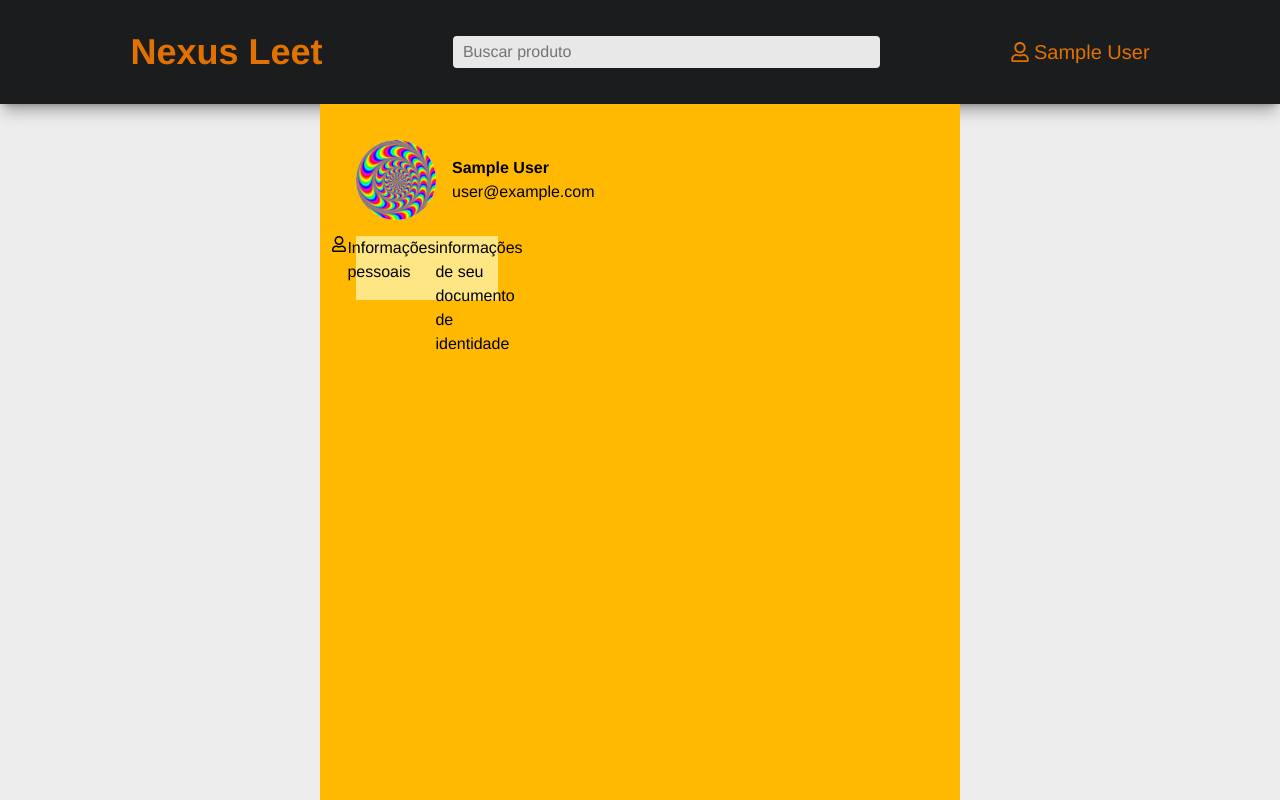
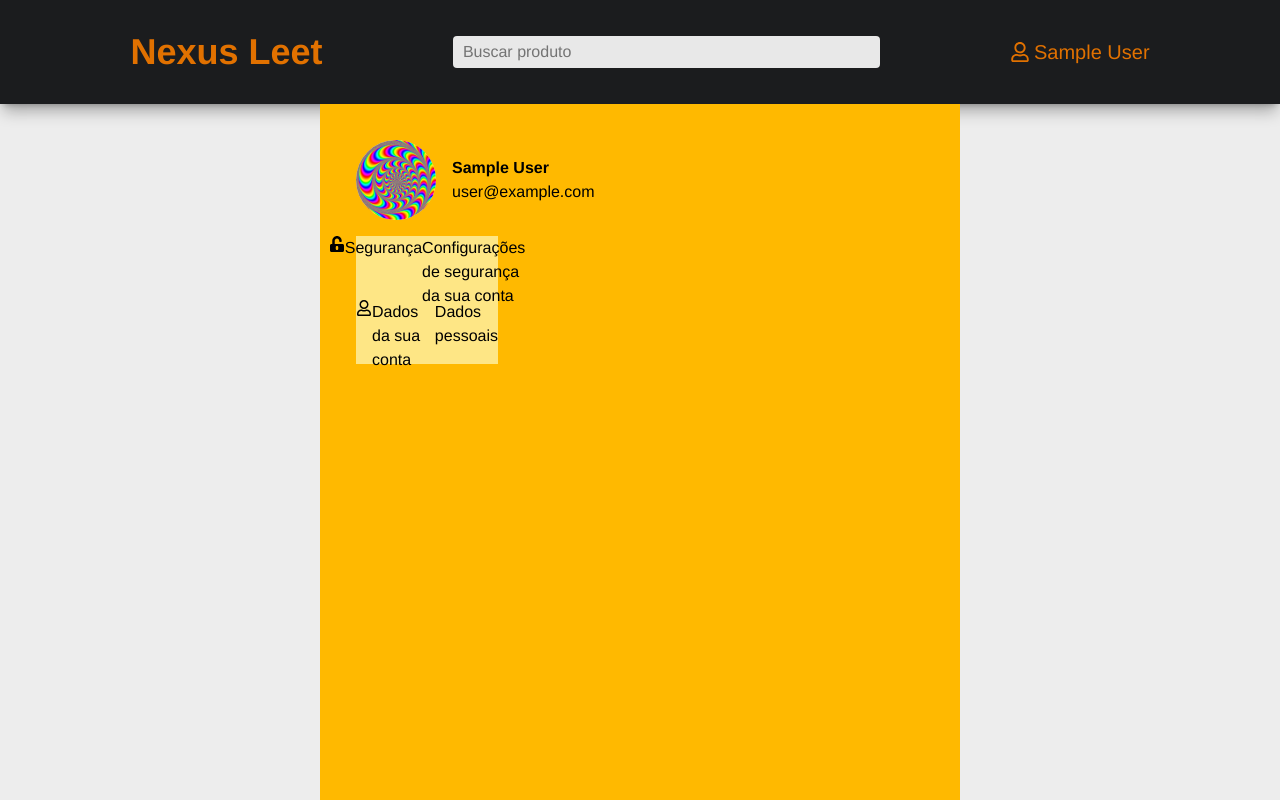
Before and after one commit to gustavocarvalho-ra/NextJs-NexusLeet, a Next.js app: page /my-account/user in a window 1280 px wide. Built offline with nearby package versions, Linux system fonts and the light colour scheme; no server answers; sample sign-in values are in the browser's storage.

Commit message:
feat: test card

```diff
--- a/src/app/my-account/user/page.tsx
+++ b/src/app/my-account/user/page.tsx
@@ -4,7 +4,7 @@ import Header from '@/app/components/Header';
 import { redirect } from 'next/navigation';
 import Image  from 'next/image';
 import CardUser from '@/app/components/ui/CardUser';
-import { FaRegUser } from 'react-icons/fa';
+import { FaRegUser, FaUnlockAlt  } from 'react-icons/fa';
 
 export default async function MyAccontUser() {
   const session = await getServerSession(authOptions);
@@ -31,9 +31,14 @@ export default async function MyAccontUser() {
             </div>
             <div>
               <CardUser
+                icon={<FaUnlockAlt />}
+                TextStr="Segurança"
+                AboutStr="Configurações de segurança da sua conta"
+              />
+              <CardUser
                 icon={<FaRegUser />}
-                TextStr="Informações pessoais"
-                AboutStr="informações de seu documento de identidade"
+                TextStr="Dados da sua conta"
+                AboutStr="Dados pessoais"
               />
 
             </div>
```
